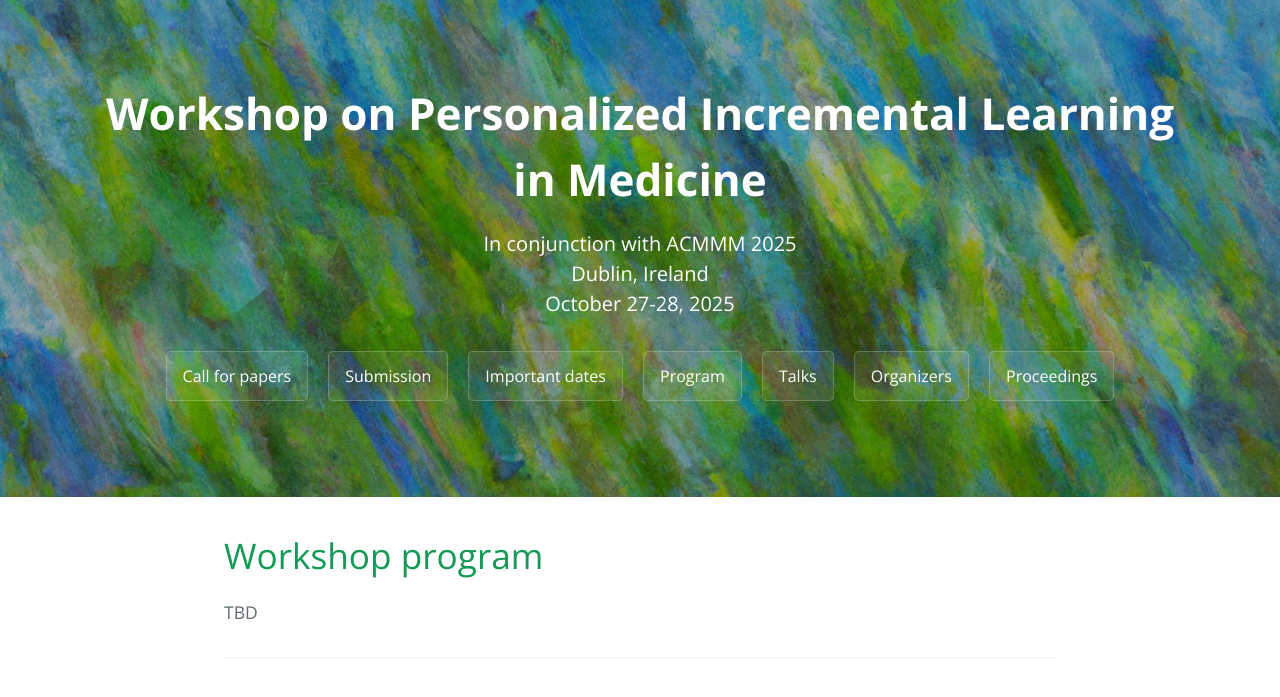
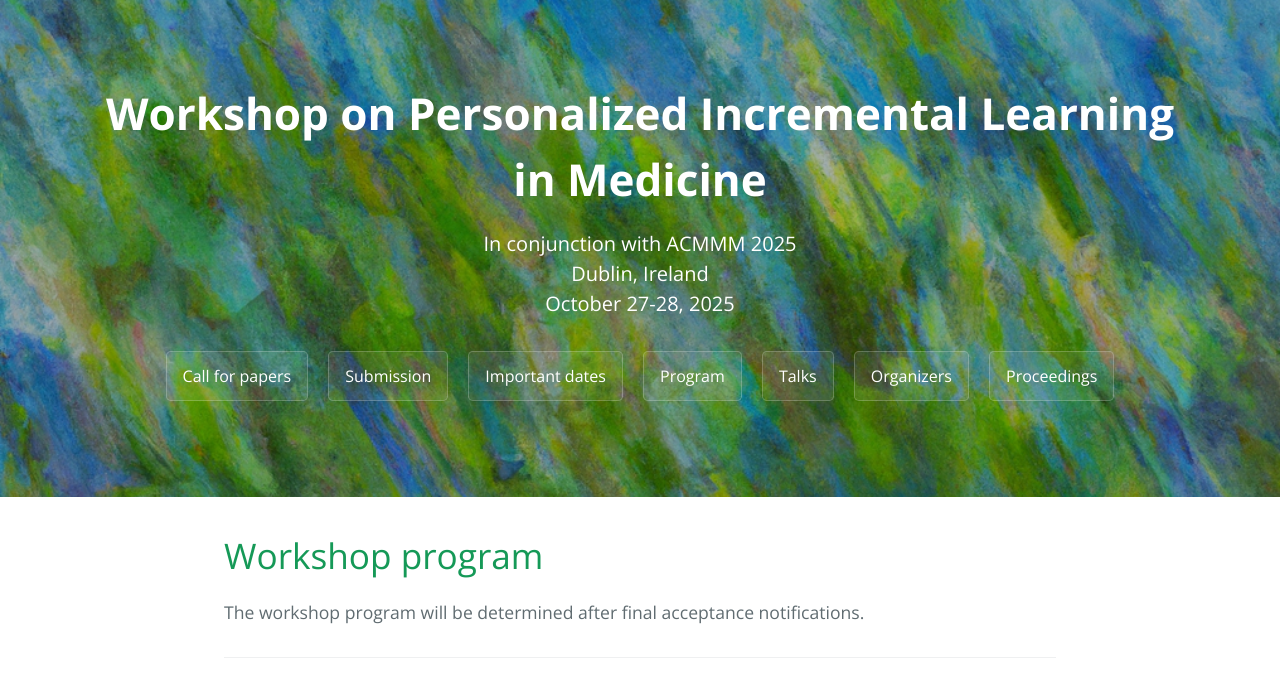
Before and after one commit to acmmm-pilm-2025/acmmm-pilm-2025.github.io, a Jekyll site: the page built from program.md, in a window 1280 px wide. Shown: the top 697 px of the page. Built offline with Jekyll 4.4.1, drawn with Linux system fonts in a browser that asks for light colours.

Commit message:
Updated program

```diff
--- a/program.md
+++ b/program.md
@@ -4,7 +4,7 @@ layout: default
 
 # Workshop program
 
-TBD
+The workshop program will be determined after final acceptance notifications.
 
 
 <!--{% for entry in site.workshop.program %}
```
